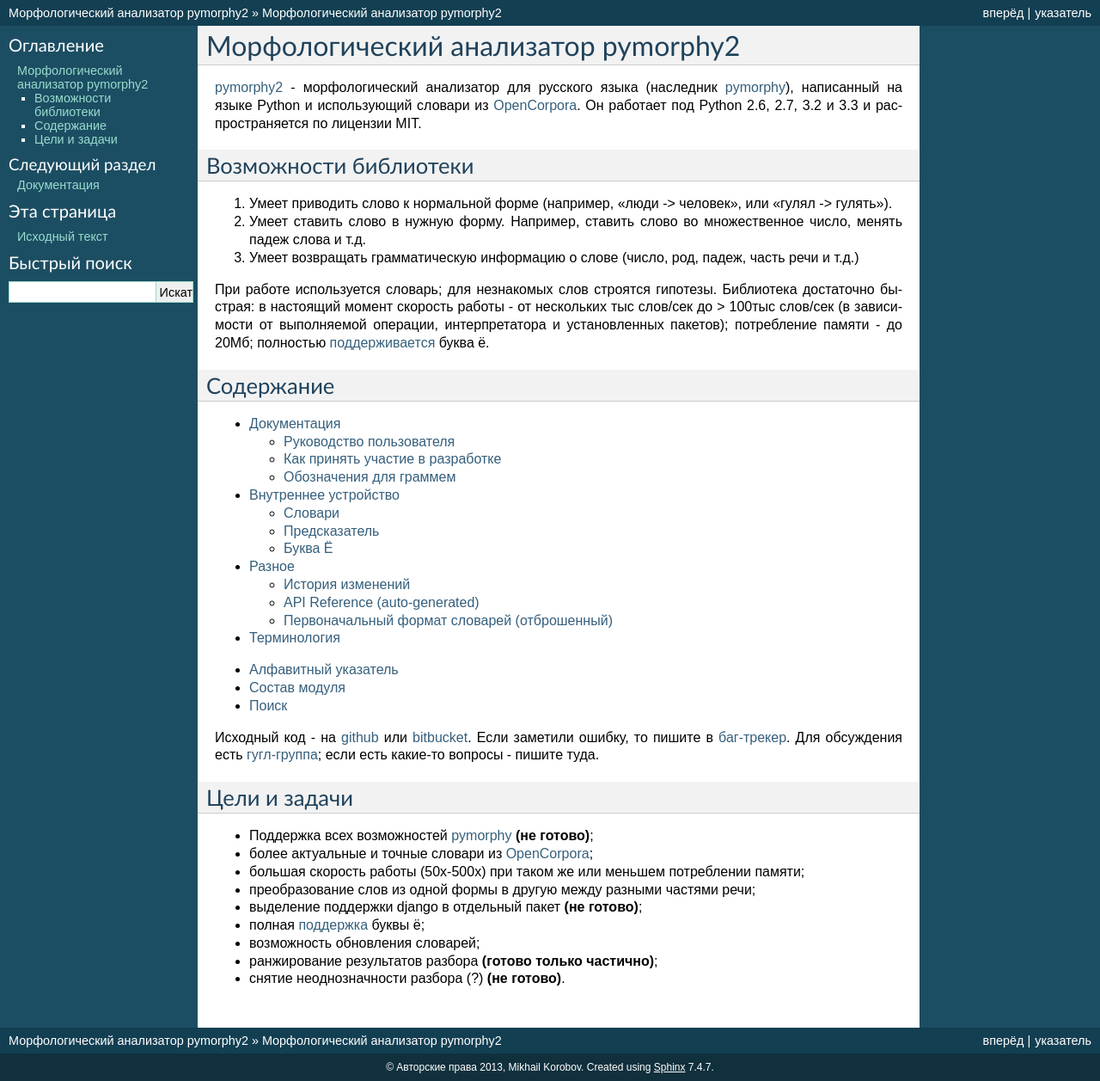
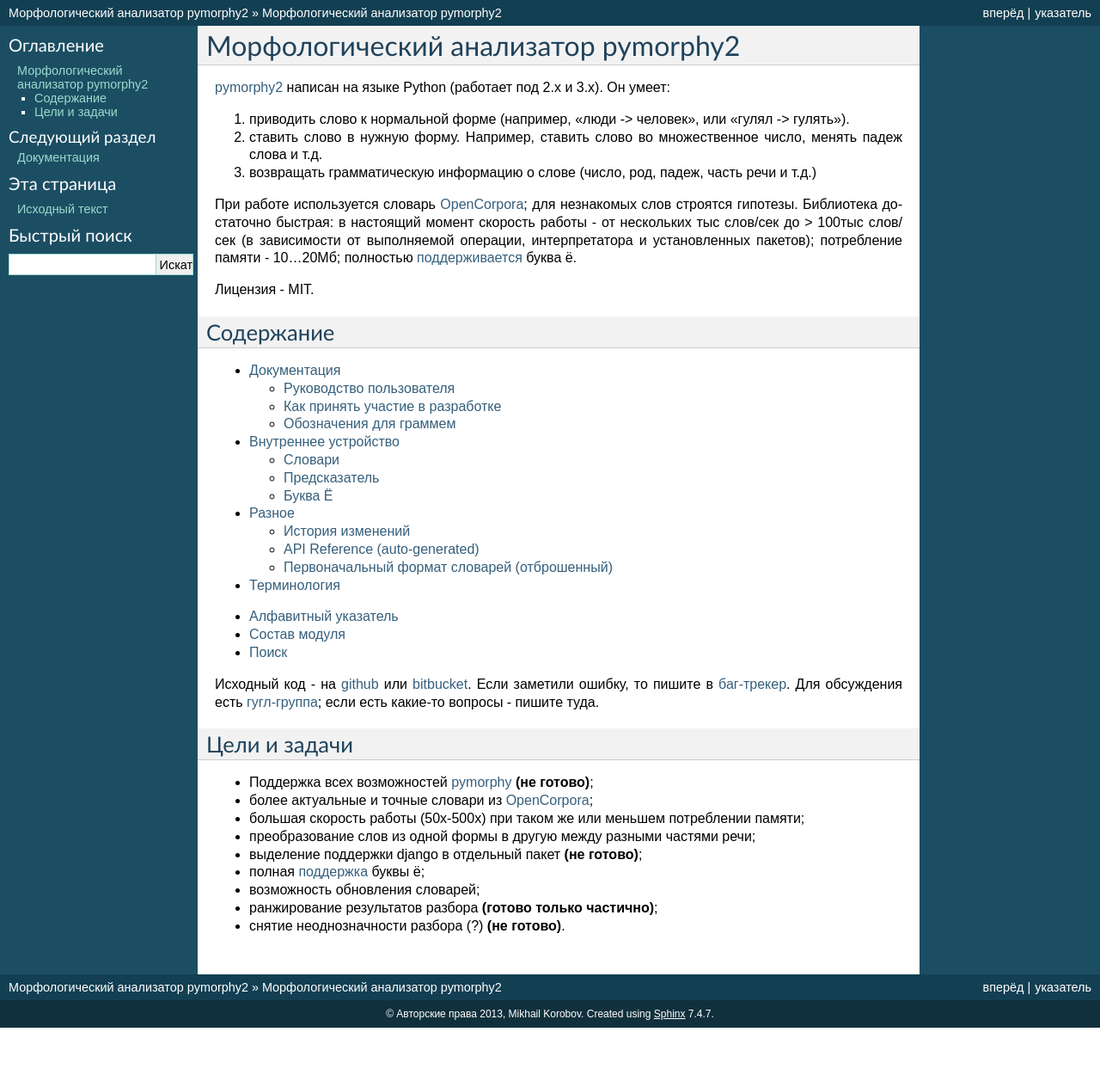
Before and after one commit to pymorphy2/pymorphy2, a Sphinx documentation site: the page built from docs/index.rst, in a window 1280 px wide. Shown: the whole page at 86% size. Built offline with Sphinx 7.4.7, drawn with Linux system fonts in a browser that asks for light colours; after the commit the page ends 1195 px from its top, so only the background shows below that.

Commit message:
docs: simplify index page

```diff
--- a/docs/index.rst
+++ b/docs/index.rst
@@ -1,28 +1,25 @@
 Морфологический анализатор pymorphy2
 ====================================
 
-pymorphy2_ - морфологический анализатор для русского языка
-(наследник pymorphy_), написанный на языке Python и использующий
-словари из OpenCorpora_. Он работает под Python 2.6, 2.7, 3.2 и 3.3
-и распространяется по лицензии MIT.
+pymorphy2_ написан на языке Python (работает под 2.x и 3.x). Он умеет:
 
-Возможности библиотеки
-----------------------
-
-1. Умеет приводить слово к нормальной форме (например, "люди -> человек",
+1. приводить слово к нормальной форме (например, "люди -> человек",
    или "гулял -> гулять").
 
-2. Умеет ставить слово в нужную форму. Например, ставить слово
+2. ставить слово в нужную форму. Например, ставить слово
    во множественное число, менять падеж слова и т.д.
 
-3. Умеет возвращать грамматическую информацию о слове (число, род,
+3. возвращать грамматическую информацию о слове (число, род,
    падеж, часть речи и т.д.)
 
-При работе используется словарь; для незнакомых слов строятся гипотезы.
-Библиотека достаточно быстрая: в настоящий момент скорость работы - от
-нескольких тыс слов/сек до > 100тыс слов/сек (в зависимости от выполняемой
-операции, интерпретатора и установленных пакетов);
-потребление памяти - до 20Мб; полностью :ref:`поддерживается <umlauts>` буква ё.
+При работе используется словарь OpenCorpora_; для незнакомых слов
+строятся гипотезы. Библиотека достаточно быстрая: в настоящий
+момент скорость работы - от нескольких тыс слов/сек до > 100тыс слов/сек
+(в зависимости от выполняемой операции, интерпретатора
+и установленных пакетов); потребление памяти - 10...20Мб;
+полностью :ref:`поддерживается <umlauts>` буква ё.
+
+Лицензия - MIT.
 
 Содержание
 ----------
@@ -59,7 +56,6 @@
 * ранжирование результатов разбора **(готово только частично)**;
 * снятие неоднозначности разбора (?) **(не готово)**.
 
-
 .. _github: https://github.com/kmike/pymorphy2
 .. _bitbucket: https://bitbucket.org/kmike/pymorphy2
 .. _баг-трекер: https://github.com/kmike/pymorphy2/issues
```
